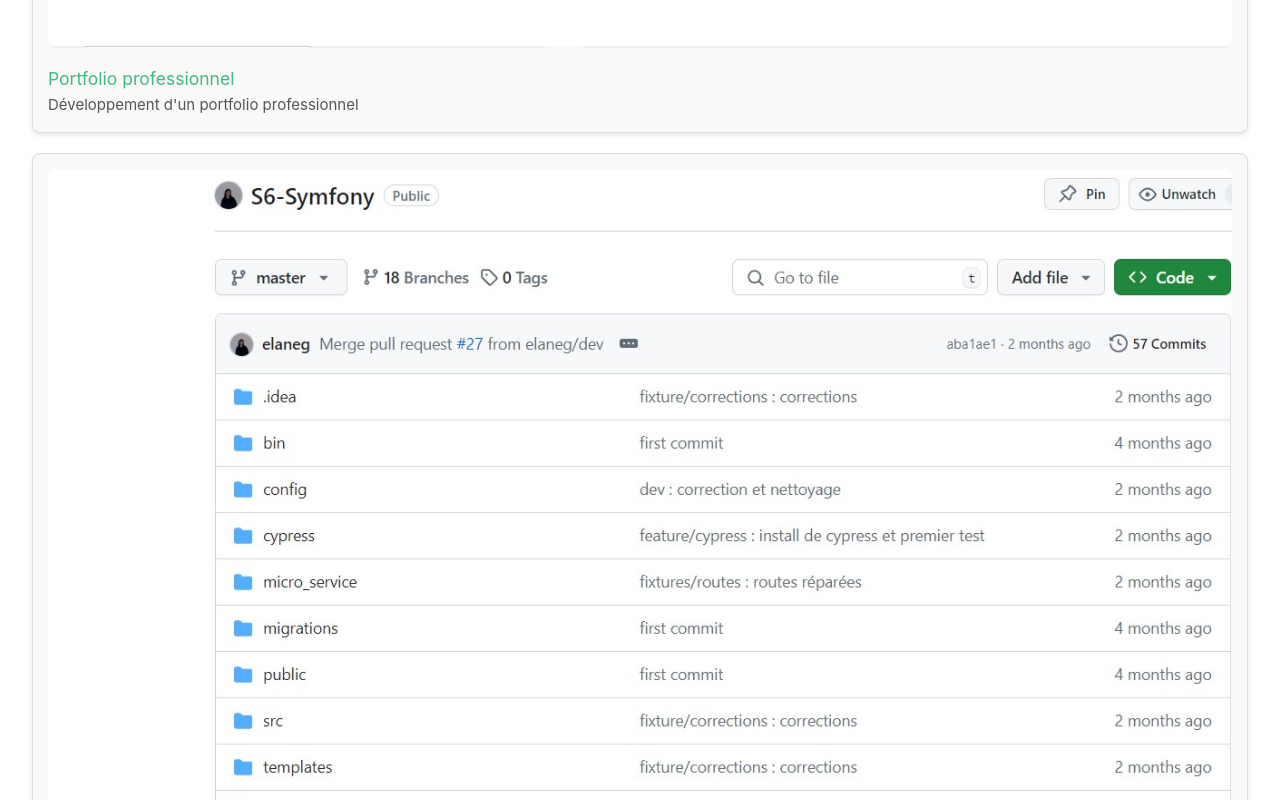
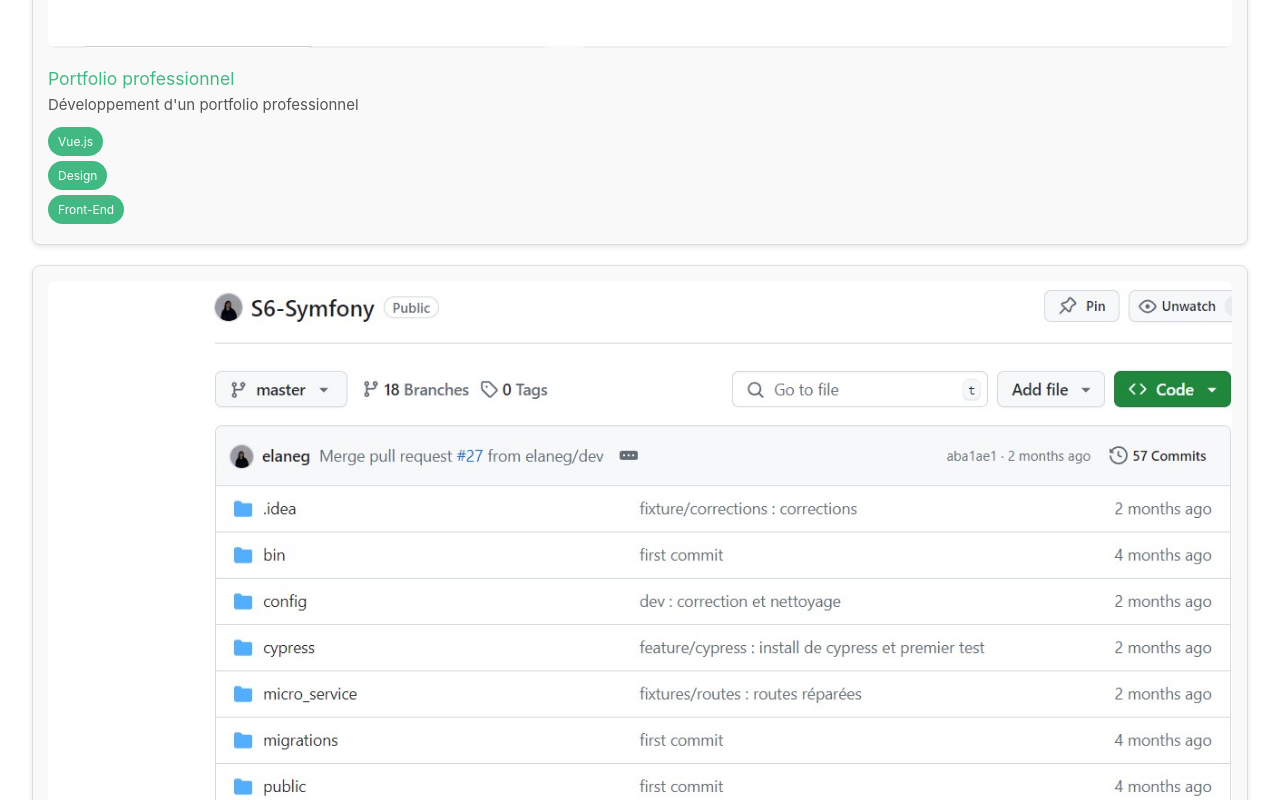
Before and after one commit to elaneg/portfolio_univ, a Vue app: page / in a window 1280 px wide. Shown: the part 780-1580 px from the top of the page. Built offline with nearby package versions, Linux system fonts and the light colour scheme.

Commit message:
feat/projets : ajout des tags

```diff
--- a/src/components/Projets.vue
+++ b/src/components/Projets.vue
@@ -6,16 +6,20 @@
                 <img :src="projet.image" :alt="projet.titre" />
                 <h3>{{ projet.titre }}</h3>
                 <p>{{ projet.description }}</p>
+                <div class="tags">
+                    <span class="tag" v-for="(tag, index) in projet.tags" :key="index">{{ tag }}</span>
+                </div>
             </div>
         </div>
     </div>
 </template>
 
 <script>
-import portfolioImage from '../assets/protfolio_pro.jpg';
-import lunetterieImage from '../assets/lunetterie.jpg';
-import findusImage from '../assets/findus.jpg';
-import minhThaiImage from '../assets/micro_service.jpg';
+import portfolioImage from '@/assets/protfolio_pro.jpg';
+import lunetterieImage from '@/assets/lunetterie.jpg';
+import findusImage from '@/assets/findus.jpg';
+import minhThaiImage from '@/assets/micro_service.jpg';
+
 export default {
     name: "Projets",
     data() {
@@ -24,23 +28,26 @@ export default {
                 {
                     titre: "Portfolio professionnel",
                     description: "Développement d'un portfolio professionnel",
-                    image: portfolioImage
+                    image: portfolioImage,
+                    tags: ["Vue.js", "Design", "Front-End"]
                 },
                 {
                     titre: "Création d'un micro service",
                     description: "Développement d'une application avec Symfony qui contient un micro service",
-                    image: minhThaiImage
+                    image: minhThaiImage,
+                    tags: ["Symfony", "Back-End", "API"]
                 },
                 {
                     titre: "Lunetterie de Villeroy",
                     description: "Proposition de site avec objet 3D pour la Lunetterie de Villeroy",
-                    image: lunetterieImage
+                    image: lunetterieImage,
+                    tags: ["E-commerce", "3D", "UX/UI"]
                 },
-
                 {
                     titre: "Plan de communication & gestion de crise",
-                    description: "plan pour améliorer la qualité après la crise de viande de cheval pour Findus",
-                    image: findusImage
+                    description: "Plan pour améliorer la qualité après la crise de viande de cheval pour Findus",
+                    image: findusImage,
+                    tags: ["Communication", "Gestion de crise", "Stratégie"]
                 },
             ],
         };
@@ -91,4 +98,24 @@ export default {
     margin-bottom: 0;
     color: #555;
 }
+
+/* Style pour les tags */
+.tags {
+    margin-top: 10px;
+    /* Utiliser flex-direction: column pour empiler les tags verticalement */
+    display: flex;
+    flex-direction: column;
+}
+
+.tag {
+    background-color: #42b983;
+    color: white;
+    padding: 5px 10px;
+    border-radius: 15px;
+    margin-bottom: 5px; /* Espace entre les tags */
+    font-size: 12px;
+    /* Assurer que les tags s'ajustent en largeur */
+    width: fit-content;
+}
+
 </style>
```
